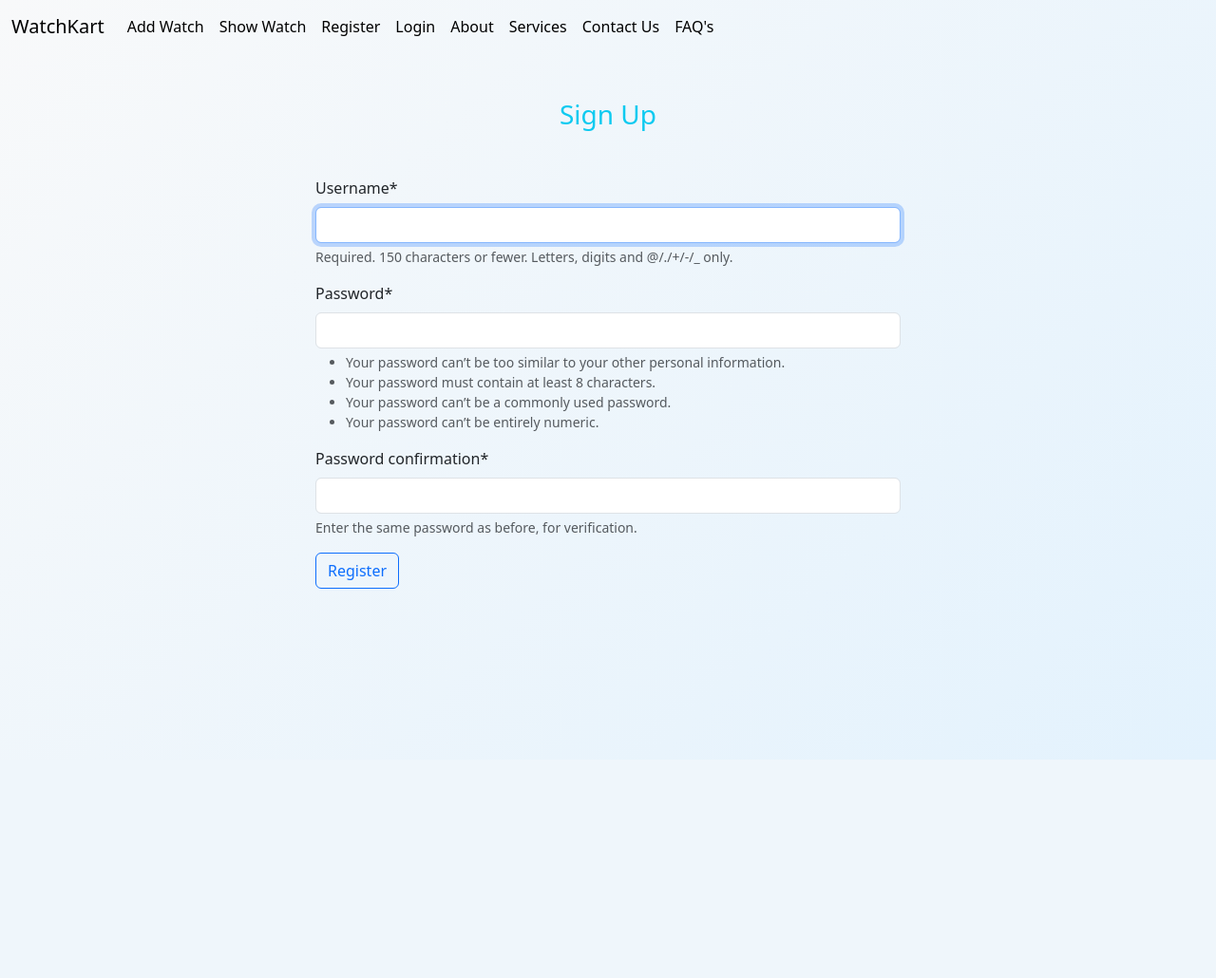
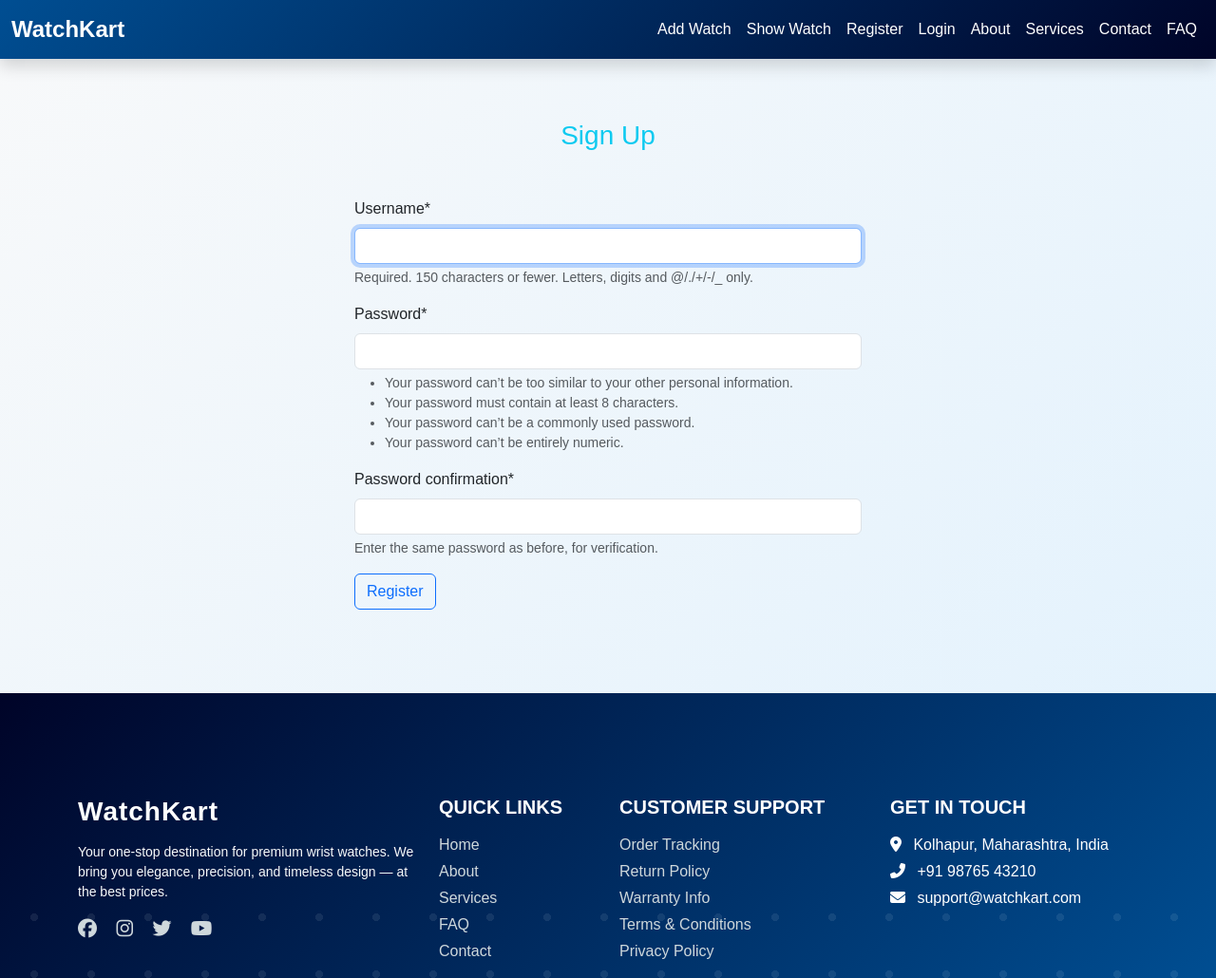
Before and after one commit to Sandesh-008/WatchKart, a Django app: page /auth/register/ in a window 1280 px wide. Shown: the whole page at 95% size. Before the commit the page ends 620 px from the top, so only its background shows below. Run offline with Django 5.2, Linux system fonts and the light colour scheme; some libraries are stand-ins or nearby versions.

Commit message:
Added a footer with animations.

```diff
--- a/WatchKartProject/WatchKartProject/settings.py
+++ b/WatchKartProject/WatchKartProject/settings.py
@@ -42,6 +42,9 @@ INSTALLED_APPS = [
     "crispy_bootstrap5",
     'AuthAPP',
 ]
+
+STATIC_URL = '/static/'
+STATICFILES_DIRS = ['static']
 
 CRISPY_ALLOWED_TEMPLATE_PACKS = "bootstrap5"
 
--- a/WatchKartProject/templates/base.html
+++ b/WatchKartProject/templates/base.html
@@ -3,83 +3,256 @@
 <head>
   <meta charset="UTF-8">
   {% block title %}
-  <title>Base Template</title>
+  <title>WatchKart</title>
   {% endblock %}
 
-  <link href="https://cdn.jsdelivr.net/npm/bootstrap@5.3.7/dist/css/bootstrap.min.css" rel="stylesheet" integrity="sha384-LN+7fdVzj6u52u30Kp6M/trliBMCMKTyK833zpbD+pXdCLuTusPj697FH4R/5mcr" crossorigin="anonymous">
+  <link rel="stylesheet" href="https://cdnjs.cloudflare.com/ajax/libs/font-awesome/6.5.0/css/all.min.css">
+  <link href="https://cdn.jsdelivr.net/npm/bootstrap@5.3.3/dist/css/bootstrap.min.css" rel="stylesheet">
+
 
   <!-- AOS CSS -->
   <link href="https://unpkg.com/aos@2.3.1/dist/aos.css" rel="stylesheet">
 
-<!-- Custom Gradient Theme -->
   <style>
+    html, body {
+      height: 100%;
+      margin: 0;
+    }
     body {
+      display: flex;
+      flex-direction: column;
+      min-height: 100vh;
       background: linear-gradient(135deg, #f8f9fa, #e3f2fd);
-      min-height: 100vh;
+      font-family: "Poppins", sans-serif;
     }
-  .page-section {
-      padding: 60px 20px;
+    main { flex: 1; padding: 40px 20px; }
+    .navbar {
+      background: linear-gradient(135deg, #004e92, #000428);
     }
-  .section-heading {
-      font-weight: 700;
-      background: linear-gradient(45deg, #007bff, #6610f2);
-      -webkit-background-clip: text;
-      -webkit-text-fill-color: transparent;
+    .navbar .nav-link {
+      color: #fff !important;
+      transition: all 0.3s ease;
+    }
+    .navbar .nav-link:hover {
+      color: #ffd700 !important;
+      transform: translateY(-2px);
     }
   </style>
+</head>
 
-</head>
 <body>
-<nav class="navbar navbar-expand-lg" >
+
+<!-- ===================== NAVBAR ===================== -->
+<nav class="navbar navbar-expand-lg navbar-dark shadow">
   <div class="container-fluid">
-    <a class="navbar-brand" href="#">WatchKart</a>
+    <a class="navbar-brand fw-bold fs-4" href="#">WatchKart</a>
     <button class="navbar-toggler" type="button" data-bs-toggle="collapse" data-bs-target="#navbarNavAltMarkup" aria-controls="navbarNavAltMarkup" aria-expanded="false" aria-label="Toggle navigation">
       <span class="navbar-toggler-icon"></span>
     </button>
     <div class="collapse navbar-collapse" id="navbarNavAltMarkup">
-      <div class="navbar-nav">
-        <a class="nav-link active" href="{% url 'add-watch' %}">Add Watch</a>
-        <a class="nav-link active" href="{% url 'display-watch' %}">Show Watch</a>
+      <div class="navbar-nav ms-auto">
+        <a class="nav-link" href="{% url 'add-watch' %}">Add Watch</a>
+        <a class="nav-link" href="{% url 'display-watch' %}">Show Watch</a>
+
         {% if user.is_authenticated %}
-            <a class="nav-link active" href="{% url 'logout' %}">Logout</a>
+          <a class="nav-link" href="{% url 'logout' %}">Logout</a>
         {% else %}
-            <a class="nav-link active" href="{% url 'register' %}">Register</a>
-            <a class="nav-link active" href="{% url 'login' %}">Login</a>
+          <a class="nav-link" href="{% url 'register' %}">Register</a>
+          <a class="nav-link" href="{% url 'login' %}">Login</a>
         {% endif %}
 
-        <a class="nav-link active" href="{% url 'about' %}">About </a>
-        <a class="nav-link active" href="{% url 'services' %}">Services</a>
-        <a class="nav-link active" href="{% url 'contact' %}">Contact Us</a>
-        <a class="nav-link active" href="{% url 'faq' %}">FAQ's</a>
-
-
+        <a class="nav-link" href="{% url 'about' %}">About</a>
+        <a class="nav-link" href="{% url 'services' %}">Services</a>
+        <a class="nav-link" href="{% url 'contact' %}">Contact</a>
+        <a class="nav-link" href="{% url 'faq' %}">FAQ</a>
       </div>
     </div>
   </div>
 </nav>
-<br>
+
+<!-- ===================== MESSAGES ===================== -->
+<div class="container mt-4">
   {% if messages %}
-  <div>
     {% for message in messages %}
-          <div class="alert {{message.tags }} alert-dismissible fade show" role="alert">
+      <div class="alert {{ message.tags }} alert-dismissible fade show" role="alert">
         {{ message }}
-            <button type="button" class="btn-class" data-bs-dismiss="alert" aria-label="Close"></button>
+        <button type="button" class="btn-close" data-bs-dismiss="alert" aria-label="Close"></button>
       </div>
     {% endfor %}
+  {% endif %}
 </div>
-{% endif %}
 
-<br>
+<!-- ===================== MAIN CONTENT ===================== -->
+<main class="container" data-aos="fade-up">
   {% block content %}
 
   {% endblock %}
+</main>
 
-<script src="https://cdn.jsdelivr.net/npm/bootstrap@5.3.7/dist/js/bootstrap.bundle.min.js" integrity="sha384-ndDqU0Gzau9qJ1lfW4pNLlhNTkCfHzAVBReH9diLvGRem5+R9g2FzA8ZGN954O5Q" crossorigin="anonymous"></script>
 
-<!-- AOS Script -->
+<!-- Footer -->
+<!-- footer.html -->
+<footer class="footer mt-5 text-white">
+  <style>
+    /* ===================== FOOTER STYLE ===================== */
+    .footer {
+      position: relative;
+      overflow: hidden;
+      background: linear-gradient(135deg, #000428, #004e92);
+      padding-top: 60px;
+      padding-bottom: 60px; /* enough for content */
+      min-height: 300px; /* ensures footer doesn't shrink */
+      display: flex;
+      flex-direction: column;
+      justify-content: flex-start;
+    }
+
+    .footer .container {
+      position: relative;
+      z-index: 1; /* keep content above bubbles */
+    }
+
+    /* Footer Links & Hover Effects */
+    .footer-link {
+      color: #cfd8dc;
+      text-decoration: none;
+      display: inline-block;
+      position: relative;
+      transition: all 0.3s ease;
+    }
+
+    .footer-link::after {
+      content: '';
+      display: block;
+      width: 0;
+      height: 2px;
+      background: #00e5ff;
+      transition: width 0.3s;
+      margin-top: 2px;
+    }
+
+    .footer-link:hover {
+      color: #fff;
+      transform: translateX(5px);
+    }
+
+    .footer-link:hover::after {
+      width: 100%;
+    }
+
+    /* Social icons */
+    .social-icons a {
+      color: #cfd8dc;
+      transition: 0.3s;
+    }
+
+    .social-icons a:hover {
+      color: #00e5ff;
+      transform: translateY(-3px);
+    }
+
+    /* Bubble background animation */
+    .footer-bubbles {
+      position: absolute;
+      bottom: 0;
+      left: 0;
+      width: 100%;
+      height: 100px;
+      background: radial-gradient(circle, rgba(255,255,255,0.2) 10%, transparent 10%);
+      background-size: 60px 60px;
+      animation: bubbleMove 10s linear infinite;
+      opacity: 0.4;
+      z-index: 0;
+    }
+
+    @keyframes bubbleMove {
+      from { background-position: 0 0; }
+      to { background-position: 100px 100px; }
+    }
+
+    /* Footer bottom strip */
+    .footer-bottom {
+      margin-top: auto; /* ensures it stays at the bottom of footer */
+      background: rgba(255,255,255,0.1);
+      padding: 15px 0;
+      text-align: center;
+    }
+
+    /* Responsive tweaks */
+    @media (max-width: 768px) {
+      .footer { text-align: center; }
+      .footer .social-icons { justify-content: center; }
+    }
+
+  </style>
+
+  <div class="container py-5">
+    <div class="row gy-4">
+      <!-- Brand & About -->
+      <div class="col-md-4">
+        <h3 class="fw-bold mb-3" style="letter-spacing:1px;">WatchKart</h3>
+        <p class="text-light small">
+          Your one-stop destination for premium wrist watches.
+          We bring you elegance, precision, and timeless design — at the best prices.
+        </p>
+        <div class="social-icons mt-3">
+          <a href="#" class="me-3"><i class="fab fa-facebook fa-lg"></i></a>
+          <a href="#" class="me-3"><i class="fab fa-instagram fa-lg"></i></a>
+          <a href="#" class="me-3"><i class="fab fa-twitter fa-lg"></i></a>
+          <a href="#"><i class="fab fa-youtube fa-lg"></i></a>
+        </div>
+      </div>
+
+      <!-- Quick Links -->
+      <div class="col-md-2">
+        <h5 class="fw-semibold mb-3 text-uppercase">Quick Links</h5>
+        <ul class="list-unstyled">
+          <li><a href="{% url 'display-watch' %}" class="footer-link">Home</a></li>
+          <li><a href="{% url 'about' %}" class="footer-link">About</a></li>
+          <li><a href="{% url 'services' %}" class="footer-link">Services</a></li>
+          <li><a href="{% url 'faq' %}" class="footer-link">FAQ</a></li>
+          <li><a href="{% url 'contact' %}" class="footer-link">Contact</a></li>
+        </ul>
+      </div>
+
+      <!-- Customer Support -->
+      <div class="col-md-3">
+        <h5 class="fw-semibold mb-3 text-uppercase">Customer Support</h5>
+        <ul class="list-unstyled">
+          <li><a href="#" class="footer-link">Order Tracking</a></li>
+          <li><a href="#" class="footer-link">Return Policy</a></li>
+          <li><a href="#" class="footer-link">Warranty Info</a></li>
+          <li><a href="#" class="footer-link">Terms & Conditions</a></li>
+          <li><a href="#" class="footer-link">Privacy Policy</a></li>
+        </ul>
+      </div>
+
+      <!-- Contact Info -->
+      <div class="col-md-3">
+        <h5 class="fw-semibold mb-3 text-uppercase">Get in Touch</h5>
+        <p class="mb-1"><i class="fas fa-map-marker-alt me-2"></i> Kolhapur, Maharashtra, India</p>
+        <p class="mb-1"><i class="fas fa-phone-alt me-2"></i> +91 98765 43210</p>
+        <p><i class="fas fa-envelope me-2"></i> support@watchkart.com</p>
+      </div>
+    </div>
+  </div>
+
+  <!-- Bottom strip -->
+  <div class="footer-bottom py-3 text-center text-light" style="background: rgba(255,255,255,0.1);">
+    <small>© 2025 <strong>WatchKart</strong> | All Rights Reserved.</small>
+  </div>
+
+  <!-- Floating Animation Elements -->
+  <div class="footer-bubbles"></div>
+</footer>
+
+
+
+<!-- ===================== SCRIPTS ===================== -->
+<script src="https://cdn.jsdelivr.net/npm/bootstrap@5.3.3/dist/js/bootstrap.bundle.min.js"></script>
 <script src="https://unpkg.com/aos@2.3.1/dist/aos.js"></script>
 <script>
-  AOS.init();
+  AOS.init({ duration: 1000, once: true });
 </script>
 
 </body>
```
Also changed, not shown: WatchKartProject/templates/footer.html (added). Lines whose indentation alone changed are shown as unchanged.
